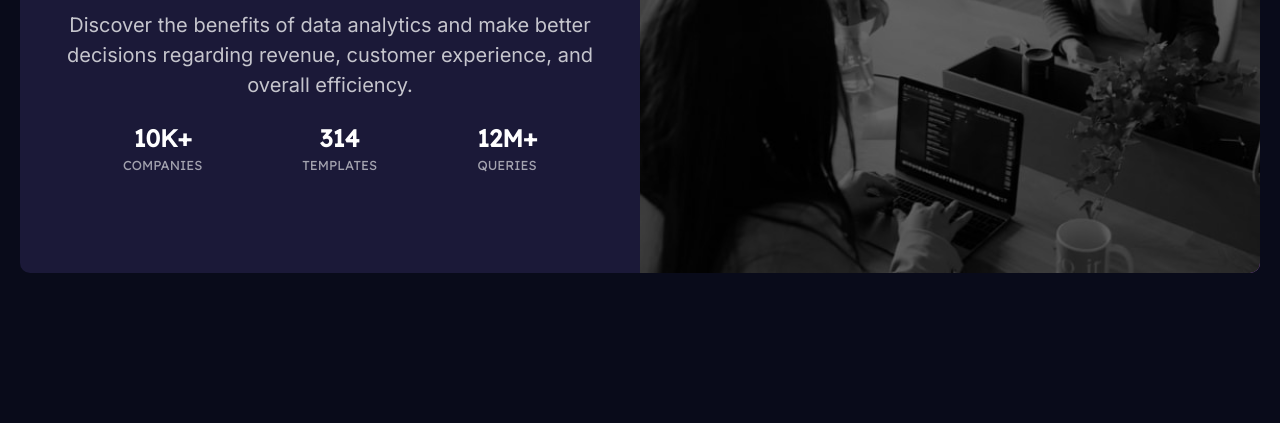
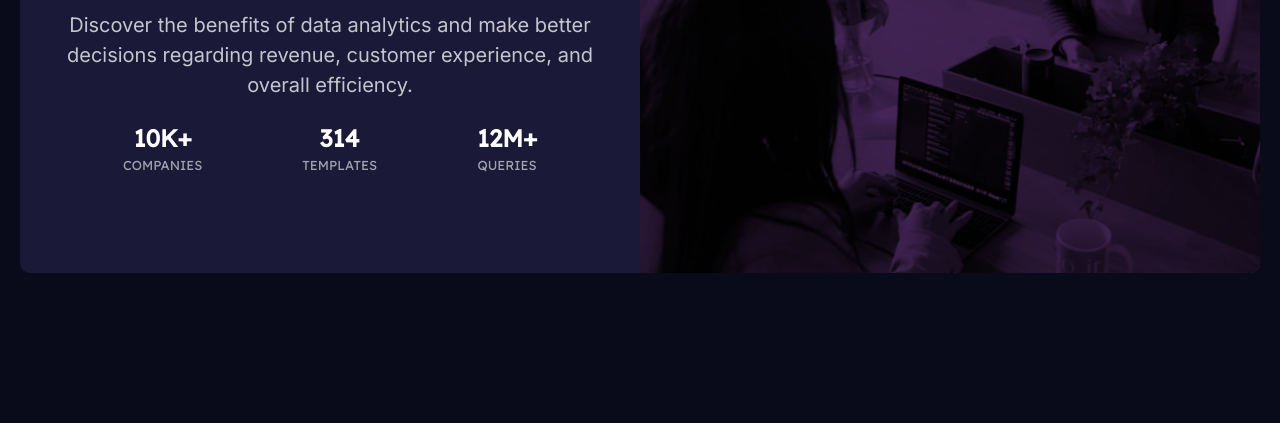
Before and after one commit to CarlosAlc91/Frontend-Mentor-NEWBY-stats-preview, a plain HTML site: page index.html in a window 1280 px wide. Shown: the part 377-800 px from the top of the page. Drawn offline with Linux system fonts and the light colour scheme.

Commit message:
fixing-img-background

```diff
--- a/assets/CSS/style.css
+++ b/assets/CSS/style.css
@@ -42,12 +42,21 @@ body {
 
 .header__img {
   position: absolute;
+  background: var(--header-color);
+  max-width: 100%;
+  height: 250px;
+  border-radius: 10px 10px 0 0;
+  mix-blend-mode: multiply;
+}
+
+/* .header__img {
+  position: absolute;
   filter: brightness(0.4) saturate(1.2) hue-rotate(160deg);
   width: 100%;
   height: 250px;
   border-radius: 10px 10px 0 0;
   object-fit: cover;
-  /* z-index: -1; */
+  z-index: -1;
 }
 
 .header__img::before {
@@ -61,7 +70,7 @@ body {
   mix-blend-mode: multiply;
   z-index: -1;
   opacity: 0.5;
-}
+} */
 
 
 .container__card {
```
